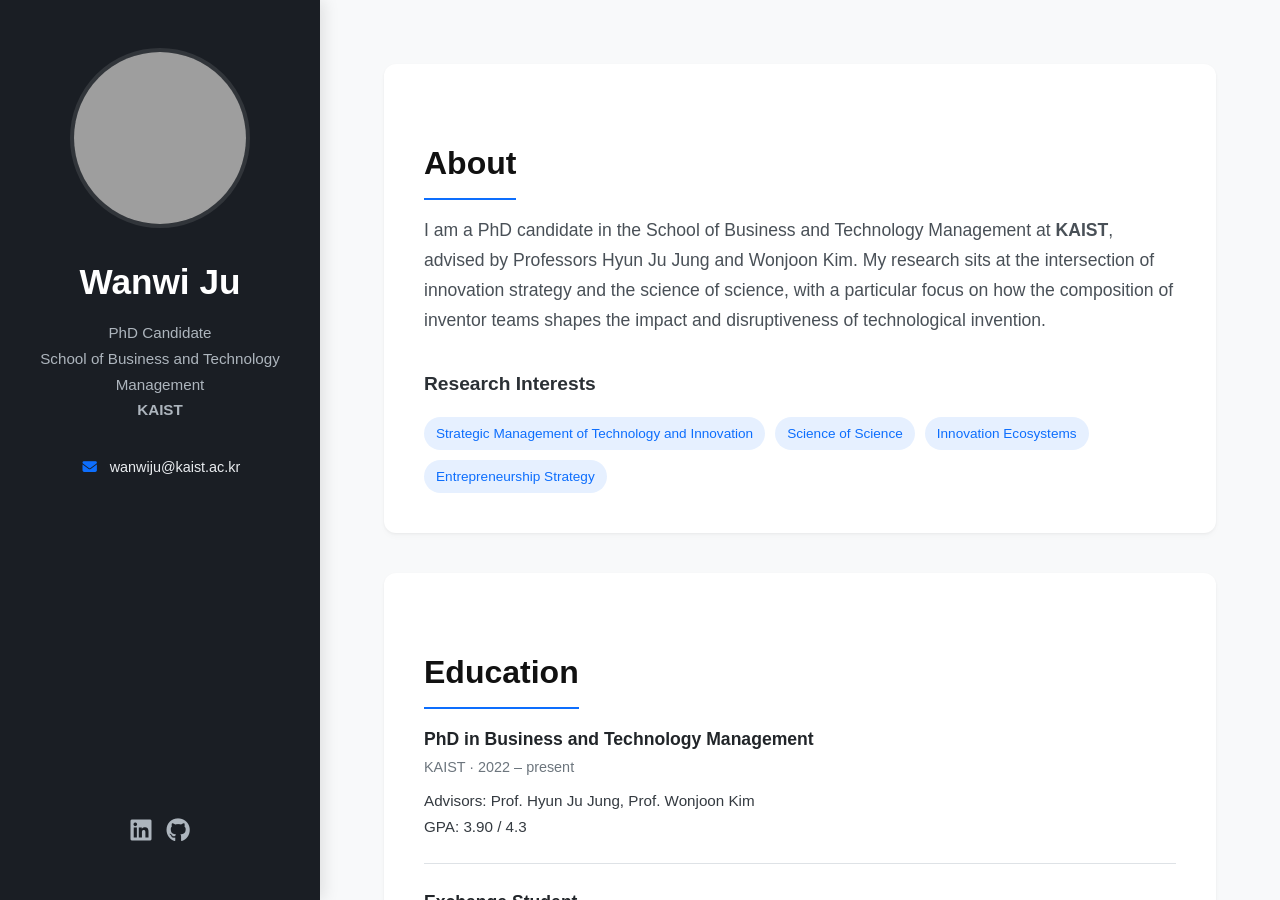
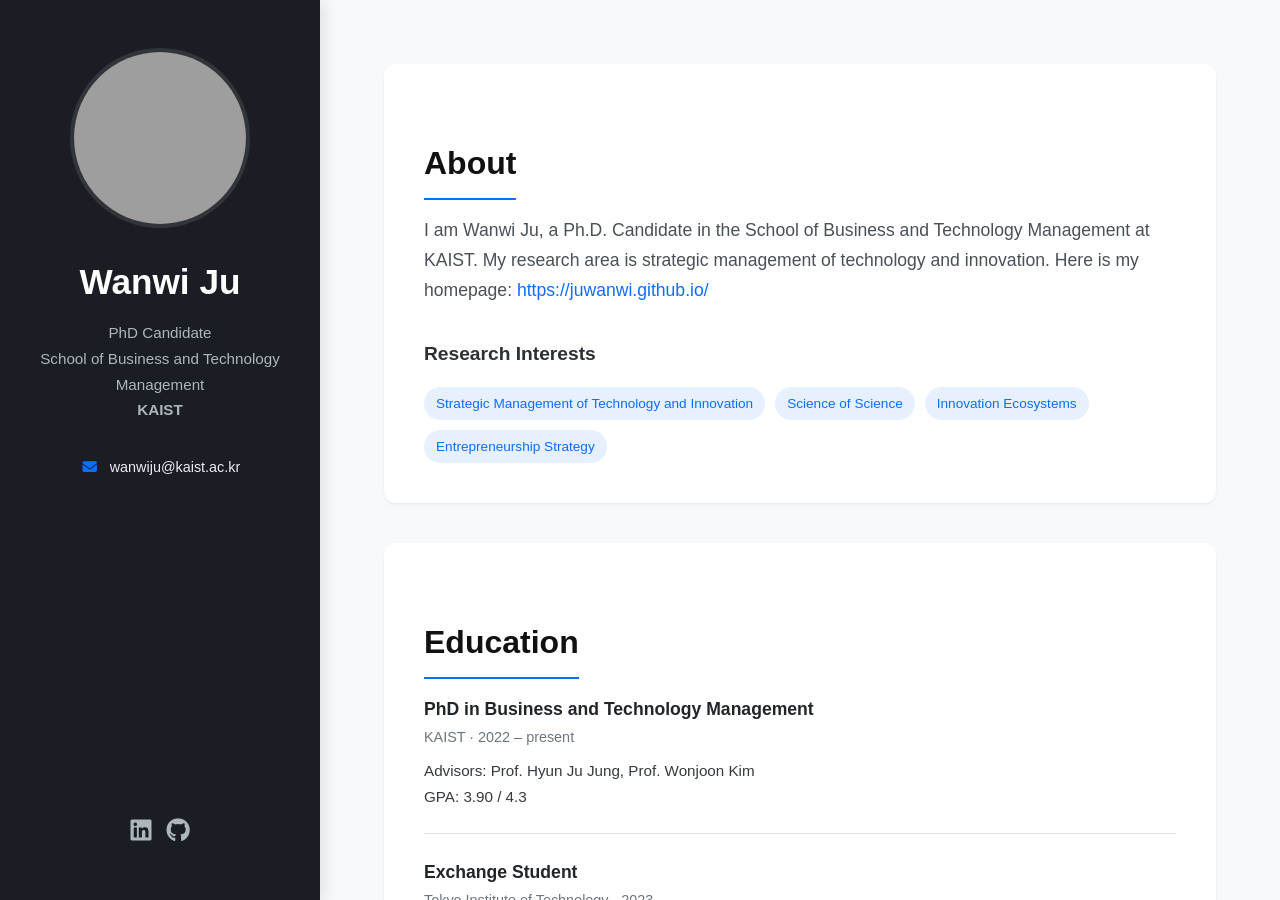
Before and after one commit to juwanwi/juwanwi.github.io, a Jekyll site: the page index.html, which Jekyll copies as it is, in a window 1280 px wide and 900 px high. Built offline with Jekyll 4.4.1, drawn with Linux system fonts in a browser that asks for light colours; some web fonts are replaced; grey boxes are pictures that could not be loaded.

Commit message:
Update About text to be concise

```diff
--- a/index.html
+++ b/index.html
@@ -307,8 +307,7 @@
         <section class="section" id="about">
             <h2>About</h2>
             <p class="about-text">
-                I am a PhD candidate in the School of Business and Technology Management at <strong>KAIST</strong>, advised by Professors Hyun Ju Jung and Wonjoon Kim.
-                My research sits at the intersection of innovation strategy and the science of science, with a particular focus on how the composition of inventor teams shapes the impact and disruptiveness of technological invention.
+                I am Wanwi Ju, a Ph.D. Candidate in the School of Business and Technology Management at KAIST. My research area is strategic management of technology and innovation. Here is my homepage: <a href="https://juwanwi.github.io/">https://juwanwi.github.io/</a>
             </p>
 
             <h3 style="margin-top: 2rem;">Research Interests</h3>
```
